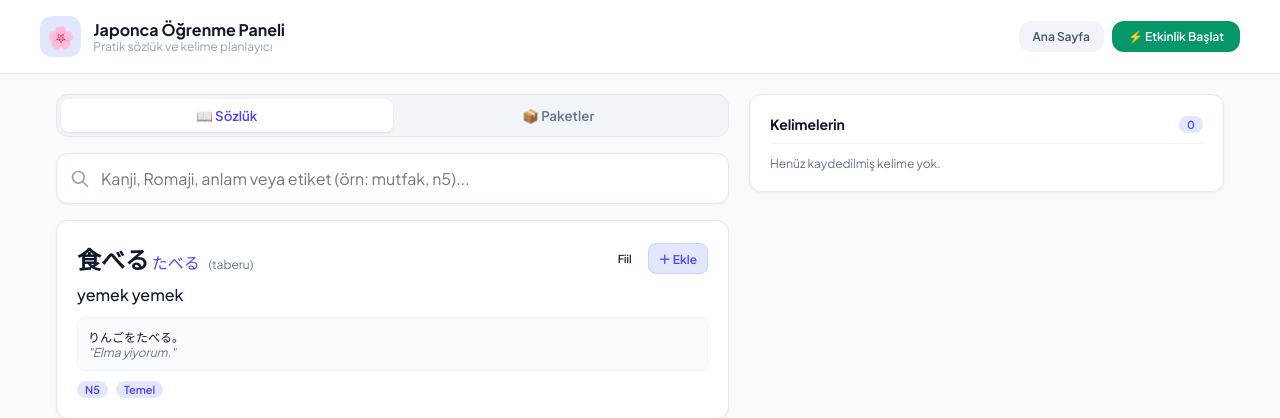
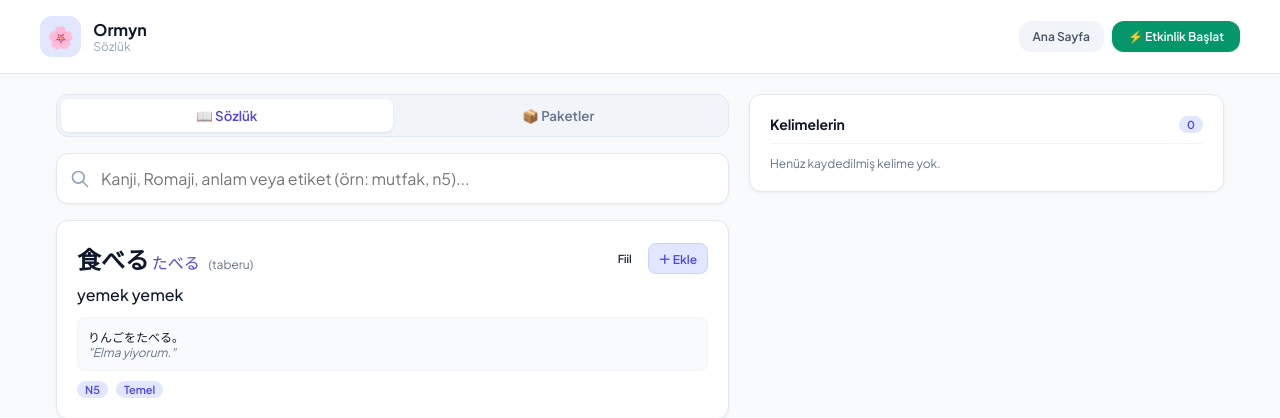
Before and after one commit to ormynjp-lang/dict-app, a Flask app: page /dictionary in a window 1280 px wide. Shown: the top 418 px of the page. Run offline with Flask 3, Linux system fonts and the light colour scheme; data comes from the database, SQL or seed files in the repository.

Commit message:
iyilestirildi

```diff
--- a/templates/dictionary.html
+++ b/templates/dictionary.html
@@ -294,8 +294,8 @@
             <div class="brand-container">
                 <span class="brand-icon">🌸</span>
                 <div>
-                    <h1 class="font-bold text-dark text-base" style="line-height: 1.2;">Japonca Öğrenme Paneli</h1>
-                    <p class="text-xs" style="color: var(--text-light);">Pratik sözlük ve kelime planlayıcı</p>
+                    <h1 class="font-bold text-dark text-base" style="line-height: 1.2;">Ormyn</h1>
+                    <p class="text-xs" style="color: var(--text-light);">Sözlük</p>
                 </div>
             </div>
 
@@ -335,7 +335,7 @@
             <div id="viewPacks" class="hidden flex flex-col gap-3">
                 <div class="card-padded">
                     <h2 class="font-bold text-sm text-dark">Kelime Paketleri</h2>
-                    <p class="text-xs text-muted">Etiketlere (tag) göre gruplandırılmış kelime havuzu.</p>
+                    <p class="text-xs text-muted">Etiketlere göre gruplandırılmış kelime havuzu.</p>
                 </div>
                 <div id="packsContainer" class="space-y-3 results-scroll-area">
                     <!-- Packs rendered dynamically -->
@@ -673,7 +673,6 @@
         searchInput.addEventListener('input', fetchSearchResults);
 
         fetchSearchResults();
-        renderSavedPanel();
-    </script>
+        renderSavedPanel();</script>
 </body>
 </html>
```
